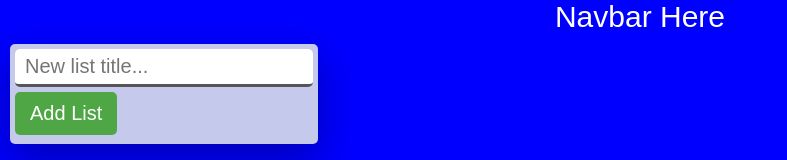
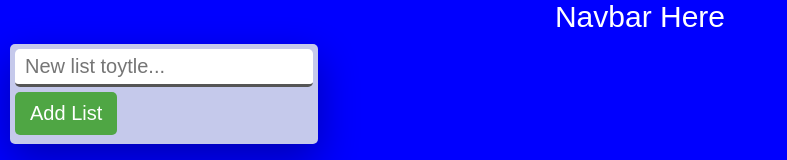
Before and after one commit to edjunma/v11-geckos-team-03, a React (Create React App) app: page / in a window 1280 px wide. Shown: the top 160 px of the page, without its empty margins (0-787 px from the left). Built offline with nearby package versions, Linux system fonts and the light colour scheme.

Commit message:
Oy, initial branch commit

```diff
--- a/src/components/AddList.js
+++ b/src/components/AddList.js
@@ -92,7 +92,7 @@ class AddList extends React.Component {
                 value={this.state.listTitle}
                 onChange={this.handleChange}
                 style={{ borderBottomColor: this.state.borderColor }}
-                placeholder="New list title..."
+                placeholder="New list toytle..."
               />
             </div>
             <div className="form__group">
```
